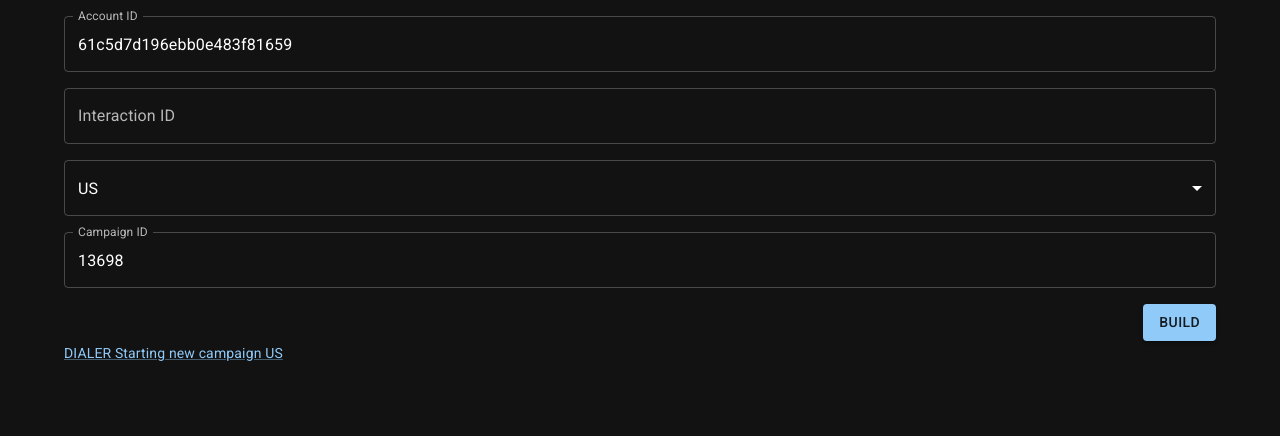
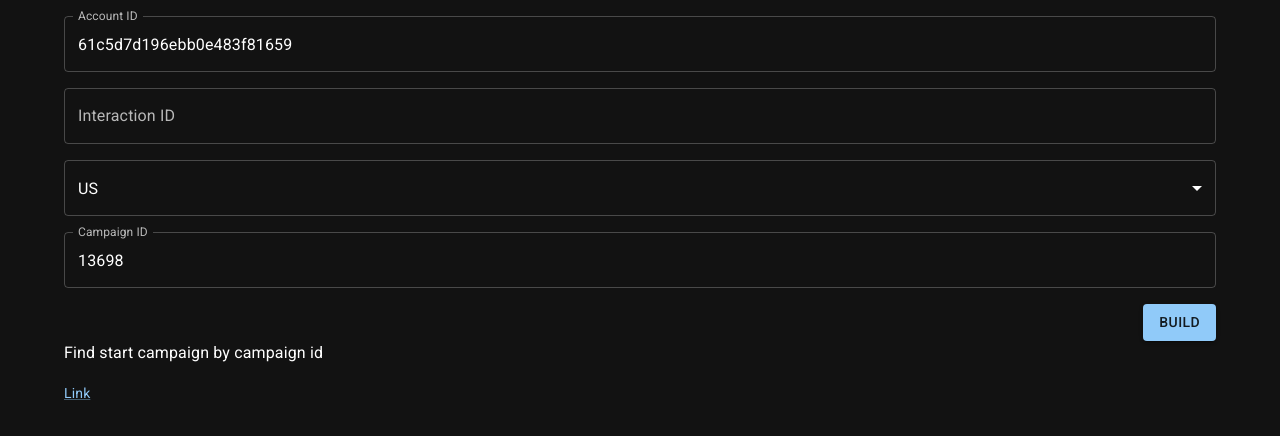
Before and after one commit to h4liss0n/po-kibana, a React (Create React App) app: page / in a window 1280 px wide. Shown: the top 436 px of the page. Built offline with nearby package versions, Linux system fonts and the light colour scheme.

Commit message:
add runbooks

```diff
--- a/src/App.tsx
+++ b/src/App.tsx
@@ -1,16 +1,26 @@
-import React, { useState } from 'react';
-import '@fontsource/roboto/300.css';
-import '@fontsource/roboto/400.css';
-import '@fontsource/roboto/500.css';
-import '@fontsource/roboto/700.css';
-import { Container, createTheme, CssBaseline, ThemeProvider } from '@mui/material';
-import { orange } from '@mui/material/colors';
-import { Envioriment } from './componente/envioriment/Envioriment';
-import { defaultGlobalValue, GlobalValue, PropsGlobalValue } from './context/Context';
-import { StartingCampaign } from './pages/dialer/StartingCampaign';
+import React, { useState } from "react";
+import "@fontsource/roboto/300.css";
+import "@fontsource/roboto/400.css";
+import "@fontsource/roboto/500.css";
+import "@fontsource/roboto/700.css";
+import {
+  Container,
+  createTheme,
+  CssBaseline,
+  Grid,
+  ThemeProvider,
+} from "@mui/material";
+import { orange } from "@mui/material/colors";
+import { Envioriment } from "./componente/envioriment/Envioriment";
+import {
+  defaultGlobalValue,
+  GlobalValue,
+  PropsGlobalValue,
+} from "./context/Context";
+import { StartingCampaign } from "./pages/dialer/StartingCampaign";
+import { RunBooks } from "./RunBooks";
 
-
-declare module '@mui/material/styles' {
+declare module "@mui/material/styles" {
   interface Theme {
     status: {
       danger: string;
@@ -25,7 +35,7 @@ declare module '@mui/material/styles' {
 
 const theme = createTheme({
   palette: {
-    mode: 'dark',
+    mode: "dark",
   },
   status: {
     danger: orange[500],
@@ -33,24 +43,30 @@ const theme = createTheme({
 });
 
 function App() {
-
-  const [globalValue, setGlobalValue] = useState<PropsGlobalValue>(defaultGlobalValue);
+  const [globalValue, setGlobalValue] =
+    useState<PropsGlobalValue>(defaultGlobalValue);
 
   return (
     <ThemeProvider theme={theme}>
-      <GlobalValue.Provider value={
-        {
+      <GlobalValue.Provider
+        value={{
           value: globalValue,
-          setValue: setGlobalValue
-        }}>
+          setValue: setGlobalValue,
+        }}
+      >
         <CssBaseline />
-        <Container >
+        <Container>
           <Envioriment />
-          <StartingCampaign/>
+          <Grid container spacing={2}>
+            {RunBooks.map((runBook) => (
+              <Grid key={runBook.description}  item xs={6} md={12}>
+                <StartingCampaign runBook={runBook} />
+              </Grid>
+            ))}
+          </Grid>
         </Container>
-      </GlobalValue.Provider >
-    </ThemeProvider >
-
+      </GlobalValue.Provider>
+    </ThemeProvider>
   );
 }
 
--- a/src/KibanaBuilder.ts
+++ b/src/KibanaBuilder.ts
@@ -56,7 +56,7 @@ export class KibanaBuilder {
     this.time = "time:(from:now-15m,to:now)";
     this.columns = "columns:!(),";
     this.filters = "filters:!(),";
-    this.index = "";
+    this.index = "index:'ca-central-1:td-meza-central',";
     this.interval = "interval:auto,";
     this.query = "query:(language:kuery,query:''),";
     this.sort = "sort:!(!('@timestamp',desc))";
@@ -67,22 +67,19 @@ export class KibanaBuilder {
     return this;
   }
 
-  public setIndex(value: string = 'ca-central-1:td-meza-central'): KibanaBuilder {
+  public setIndex(value: string): KibanaBuilder {
     const defaultValue = "index:'?value?',";
     this.index = defaultValue.replace("?value?", value);
     return this;
   }
 
-  public setQuery(value: string = 'ca-central-1:td-meza-central'): KibanaBuilder {
+  public setQuery(value: string): KibanaBuilder {
     const defaultValue = "query:(language:kuery,query:'?value?'),";
     this.query = defaultValue.replace("?value?", value);
     return this;
   }
 
   public build(): Kibana {
-    if (this.index === "") throw new Error('Index value is required');
-
-
     return new Kibana(
       this.filter,
       this.refreshInterval,
--- /dev/null
+++ b/src/RunBooks.ts
@@ -0,0 +1,11 @@
+
+export type RunBook = {
+    description: string;
+    math: string;
+  };
+
+
+export const RunBooks : RunBook[] = [{
+    description: "Find start campaign by campaign id",
+    math: `{accountId} and "Starting new campaign (campaign=Campaign(id= {campaingId},"`
+}]
--- a/src/pages/dialer/StartingCampaign.tsx
+++ b/src/pages/dialer/StartingCampaign.tsx
@@ -1,12 +1,24 @@
 import React, { useContext, useMemo } from "react";
-import { Box, Link } from "@mui/material";
+import { Box, Link, Typography } from "@mui/material";
 import { GlobalValue } from "../../context/Context";
 import { KibanaBuilder } from "../../KibanaBuilder";
+import { RunBook } from "../../RunBooks";
 
+export type PropsStartingCampaign = {
+  runBook: RunBook;
+};
 
-export const StartingCampaign = () => {
+export const StartingCampaign: React.FC<PropsStartingCampaign> = ({
+  runBook: { description, math },
+}) => {
   const globalValue = useContext(GlobalValue);
   const { value } = globalValue;
+
+  const expression = useMemo(() => {
+    return math
+      .replace("{accountId}", value.accountId)
+      .replace("{campaingId}", value.accountId);
+  }, [math, value.accountId]);
 
   const url = useMemo(() => {
     const application = {
@@ -17,14 +29,18 @@ export const StartingCampaign = () => {
 
     const applicationName = value.country ? application[value.country] : "";
 
-    const kibana = new KibanaBuilder().setIndex(applicationName).setQuery(`${value.accountId} and "Starting new campaign (campaign=Campaign(id= ${value.campaignId},"`).build();
-    return kibana.getURL()
-  }, [value.accountId, value.campaignId, value.country]);
+    const kibana = new KibanaBuilder()
+      .setIndex(applicationName)
+      .setQuery(expression)
+      .build();
+    return kibana.getURL();
+  }, [expression, value.country]);
 
   return (
     <Box>
+      <Typography paragraph>{description}</Typography>
       <Link href={url} variant="body2">
-        {`DIALER Starting new campaign ${value.country}`}
+        Link
       </Link>
     </Box>
   );
```
